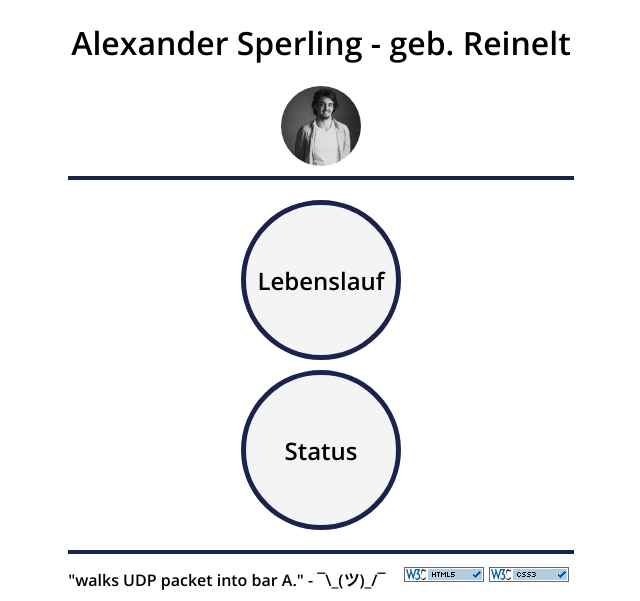
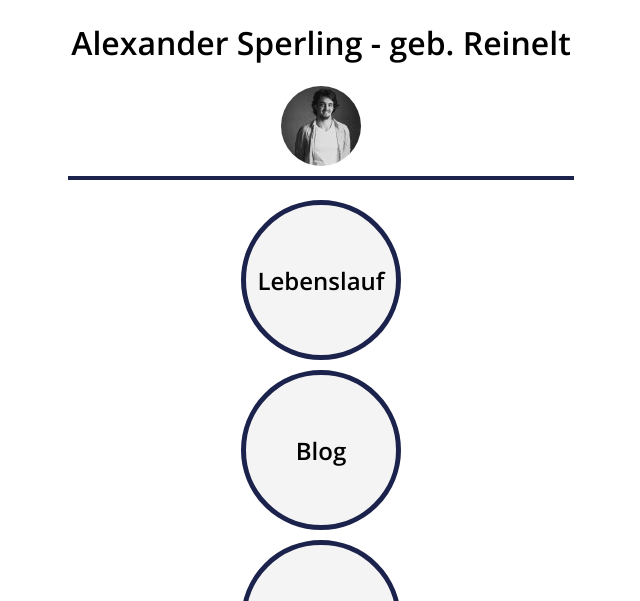
Before and after one commit to alexandersperling/sprlng.de, a plain HTML site: page src/index.html in a window 1280 px wide. Shown: the top 601 px of the page, without its empty margins (319-959 px from the left). Drawn offline with Linux system fonts and the light colour scheme.

```diff
--- a/src/index.html
+++ b/src/index.html
@@ -23,9 +23,9 @@
 		<h1>Alexander Sperling - geb. Reinelt</h1>
 		<img src="img/1.jpg" class="me_img" alt="me"/>
 	</div>
-
 	<div id="content">
 		<div class="circle"><a href="http://vita.sprlng.de">Lebenslauf</a></div>
+		<div class="circle"><a href="#">Blog</a></div>
 		<div class="circle"><a href="http://status.sprlng.de">Status</a></div>
 	</div>
 	<div id="social">
```
